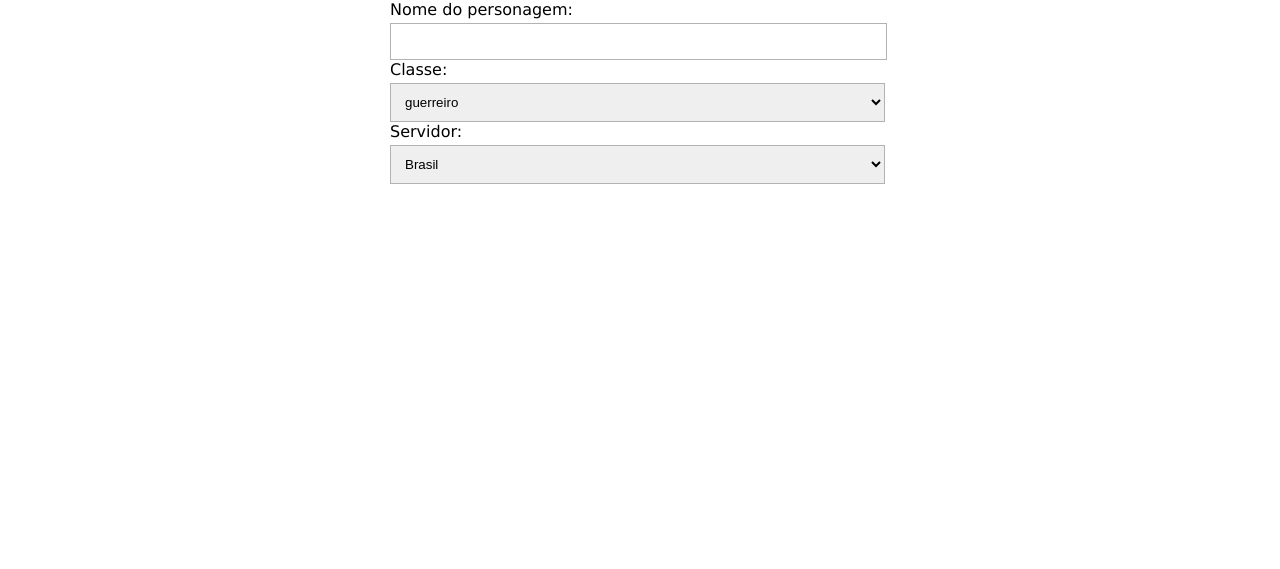
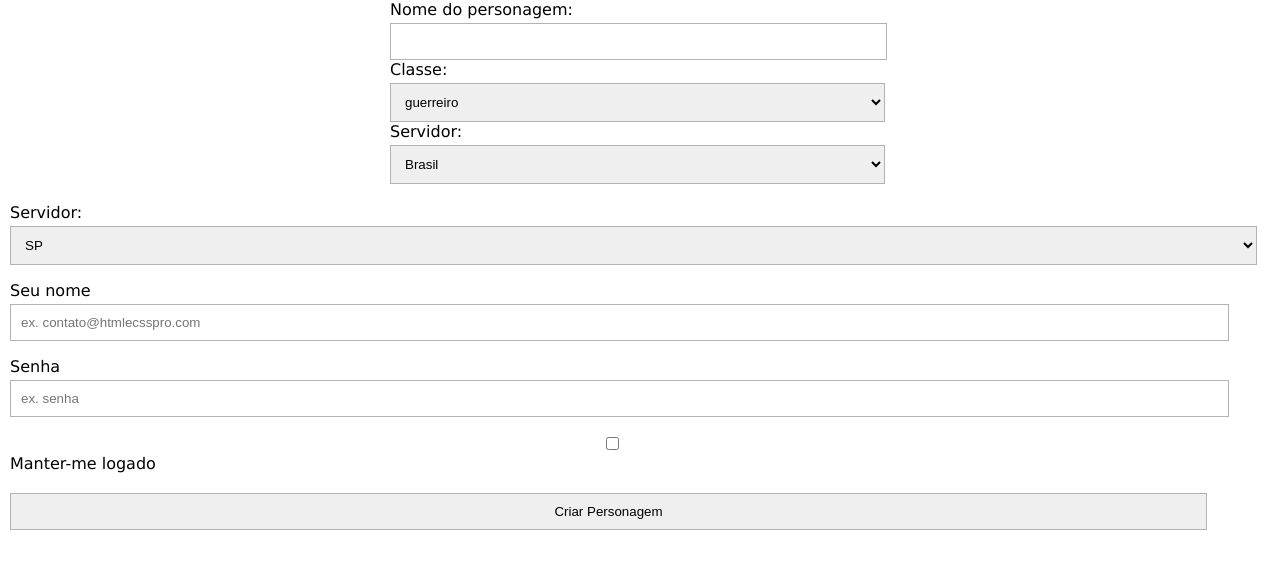
Before and after one commit to Lana-Araujo/avataresRPG, a plain HTML site: page index.html in a window 1280 px wide. Shown: the part 81-650 px from the top of the page. Drawn offline with Linux system fonts and the light colour scheme.

Commit message:
cadastro

```diff
--- a/index.html
+++ b/index.html
@@ -29,6 +29,30 @@
             </select>
 
         </div>
+        <br><label for="class">Servidor:</label> <br>
+            <select id="class" required>
+                <option value="SP">SP</option>
+                <option value="RJ">RJ</option>
+                <option value="MG">MG</option>
+            </select>
+            <p>
+                <label for="email_login">Seu nome</label>
+                <input id="email_login" name="email_login" required="required" type="text" placeholder="ex. contato@htmlecsspro.com"/>
+              </p>
+
+              <p>
+                <label for="senha_login">Senha</label>
+                <input id="senha_login" name="senha_login" required="required" type="password" placeholder="ex. senha" />
+              </p>
+
+              <p>
+                <input type="checkbox" name="manterlogado" id="manterlogado" value="" />
+                <label for="manterlogado">Manter-me logado</label>
+              </p>
+
+              <p>
+                <input type="submit" value="Criar Personagem" />
+              </p>
     </form>
 </body>
 
```
